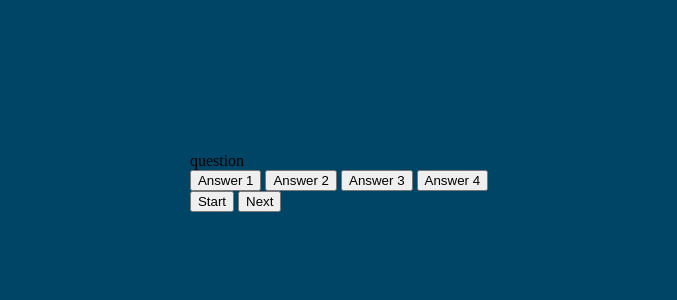
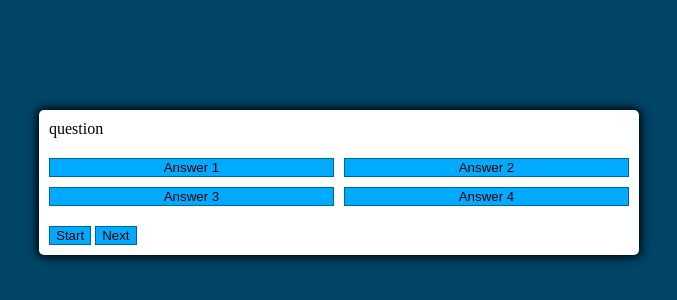
Before and after one commit to EmmanuelUrias/2-player-trivia-quiz, a plain HTML site: page index.html in a window 1280 px wide. Shown: the part 118-418 px from the top of the page, without its empty margins (36-713 px from the left). Drawn offline with Linux system fonts and the light colour scheme.

Commit message:
planned out things and added button coloring

```diff
--- a/style.css
+++ b/style.css
@@ -22,5 +22,30 @@ body {
 }
 
 body.correct {
+    --coloring: var(--coloring-correct);
+}
+body.wrong {
+    --coloring: var(--coloring-wrong);
+}
 
+.container {
+    width: 800px;
+    max-width: 80%;
+    background-color: white;
+    border-radius: 5px;
+    padding: 10px;
+    box-shadow: 0 0 10px 2px;
 }
+
+.btn-grid {
+    display: grid;
+    grid-template-columns: repeat(2, auto);
+    gap: 10px;
+    margin: 20px 0;
+}
+
+.btn {
+    --coloring: var(--coloring-nuetral);
+    background-color: hsl(var(--coloring), 100%, 50%);
+    border: 1px solid hsl(var(--coloring), 100%, 30%)
+}
```
Also changed, not shown: 1 other file.
